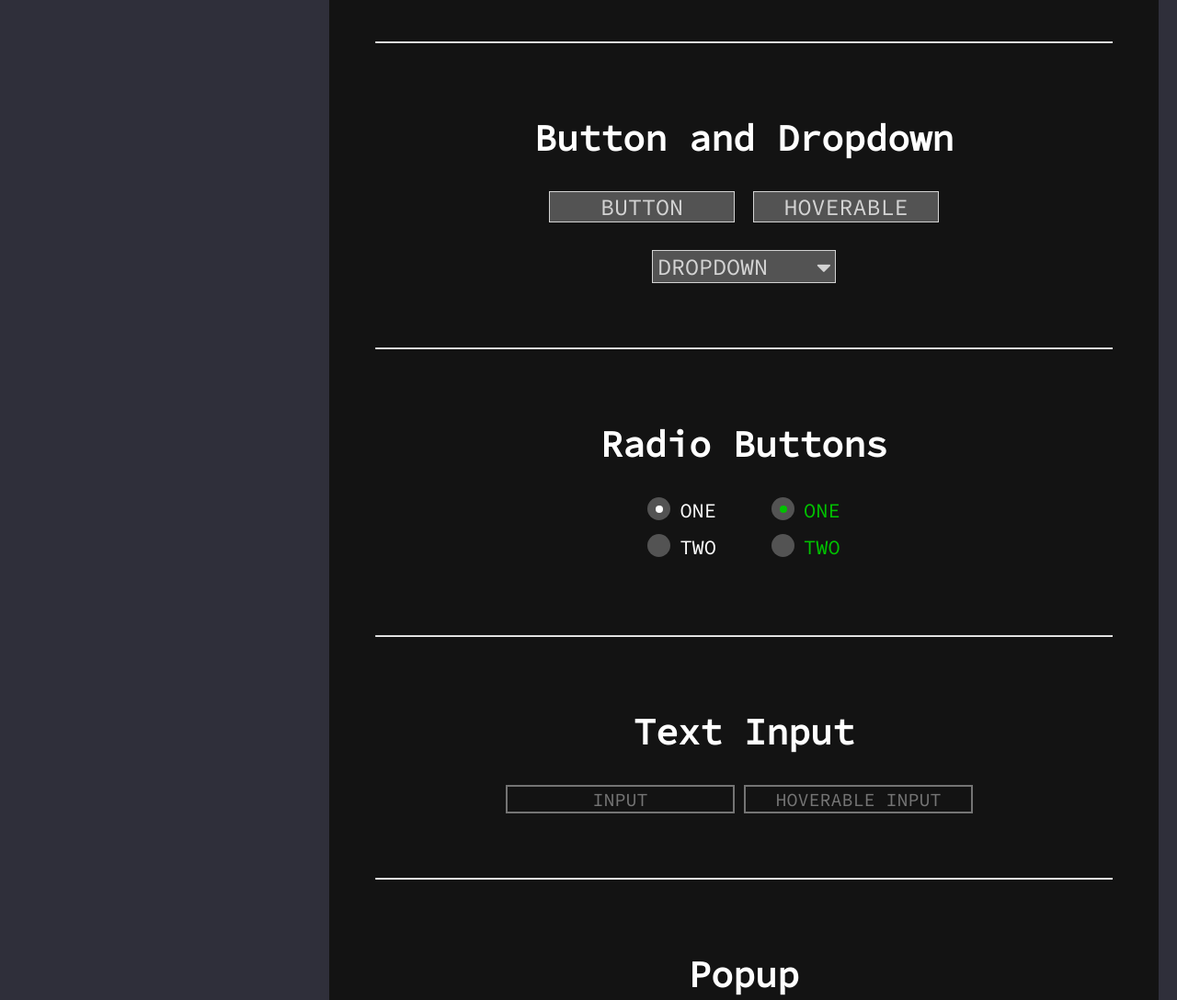
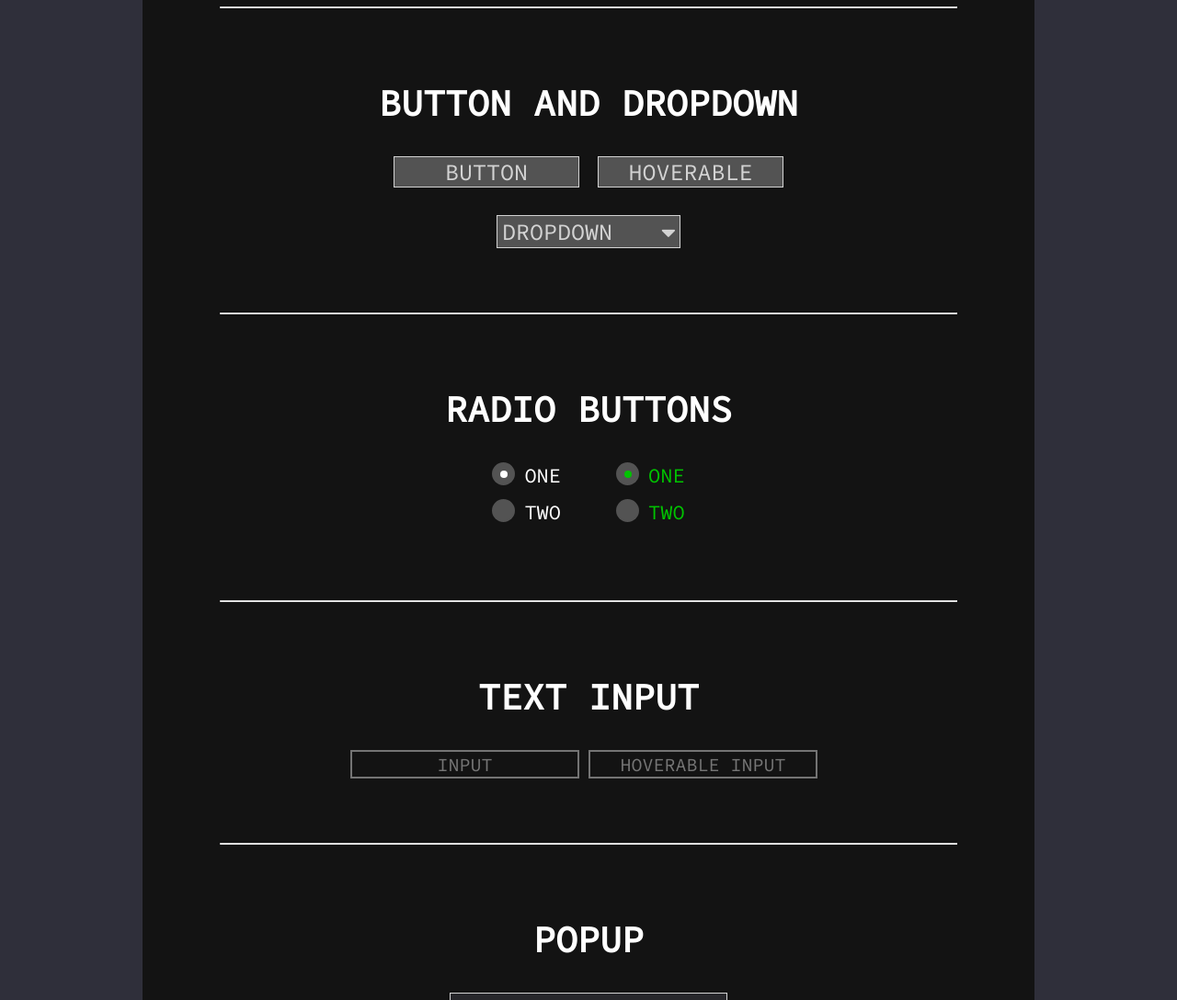
Before and after one commit to baranonen/ECAM.css, a plain HTML site: page index.html in a window 1280 px wide. Shown: the part 2431-3519 px from the top of the page at 92% size. Drawn offline with Linux system fonts and the light colour scheme.

Commit message:
Small fixes

```diff
--- a/ecam.css
+++ b/ecam.css
@@ -3,6 +3,7 @@
   --amber: #ff9900;
   --red: #d62631;
   --azure: #4d92ca;
+  --lighterazure: #60a3da;
   --gray: #535353;
   --lightgray: #747474;
   --button-text: #d3d3d3;
@@ -113,6 +114,7 @@ label {
   flex-direction: column;
   border-color: white;
   margin-top: 30px;
+  margin-bottom: 0px;
 }
 
 .questiontext {
@@ -184,17 +186,6 @@ label {
 .dropdown:hover .dropdown-content {
   display: block;
 }
-
-/* Add this to HTML
-    <div class="dropdown">
-        <button class="button dropdownbutton">DROPDOWN <i class="fa fa-sort-desc"></i></button>
-        <div class="button dropdown-content">
-          <a href="#">Option 1</a>
-          <a href="#">Option 2</a>
-          <a href="#">Option 3</a>
-        </div>
-    </div>
-*/
 
 /*  Radio Button  */
 
@@ -315,6 +306,6 @@ label {
 
 /*  Hover for hoverable buttons  */
 .hoverable:hover {
-  border-color: var(--azure);
-  box-shadow:  2px 2px 0px 0px var(--azure), -2px -2px 0px 0px var(--azure), 2px -2px 0px 0px var(--azure), -2px 2px 0px 0px var(--azure);
+  border-color: var(--lighterazure);
+  box-shadow:  2px 2px 0px 0px var(--lighterazure), -2px -2px 0px 0px var(--lighterazure), 2px -2px 0px 0px var(--lighterazure), -2px 2px 0px 0px var(--lighterazure);
 }
--- a/index.html
+++ b/index.html
@@ -89,7 +89,7 @@
 
         <hr class="ecamdivider">
 
-        <h2 class="text ecamheader">Button and Dropdown</h2>
+        <h2 class="text ecamheader">BUTTON AND DROPDOWN</h2>
 
         <div class="radios">
             <a class="button showcase" href="#">BUTTON</a>
@@ -107,7 +107,7 @@
 
         <hr class="ecamdivider">
 
-        <h2 class="text ecamheader">Radio Buttons</h2>
+        <h2 class="text ecamheader">RADIO BUTTONS</h2>
 
         <div class="radios">
 
@@ -137,7 +137,7 @@
 
     <hr class="ecamdivider">
 
-    <h2 class="text ecamheader">Text Input</h2>
+    <h2 class="text ecamheader">TEXT INPUT</h2>
 
     <div class="radios">
         <input class="textinput" type="text" name="Input" id="Input" placeholder="INPUT">
@@ -148,7 +148,7 @@
 
     <hr class="ecamdivider">
 
-    <h2 class="text ecamheader">Popup</h2>
+    <h2 class="text ecamheader">POPUP</h2>
 
     <div class="popup">
         <h3 class="text popuptext">THIS IS A POPUP</h3>
--- a/website.css
+++ b/website.css
@@ -1,21 +1,28 @@
 html {
     background: var(--background);
-    padding: 30px 400px 30px 400px;
+    padding: 30px 0px 30px 0px;
     font-family: 'Source Code Pro', monospace;
     text-decoration: none;
     color: white;
     display: flex;
+    justify-content: center;
 }
 
 header {
     display: flex;
     justify-content: space-between;
+    width: 870px;
 }
 
 footer {
     display: flex;
     flex-direction: column;
     align-items: center;
+    width: 870px;
+}
+
+body {
+    width: 870px;
 }
 
 footer p {
```
